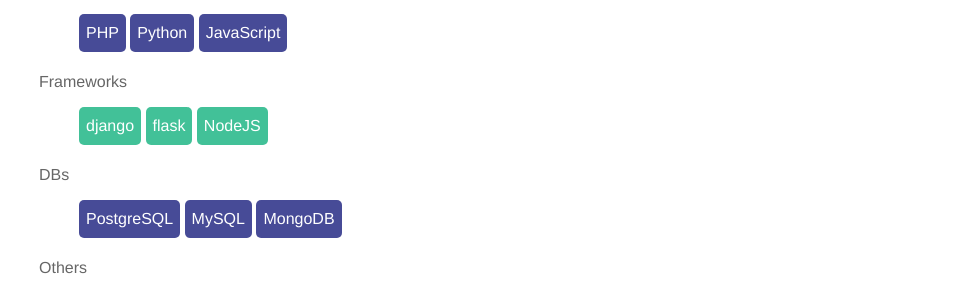
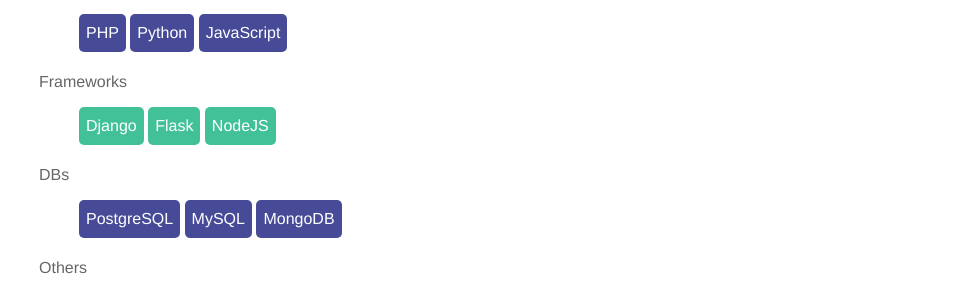
Before and after one commit to pau87x/pau87x.github.io, a Jekyll site: the page built from about.md, in a window 1280 px wide. Shown: the part 644-935 px from the top of the page, without its empty margins (321-1280 px from the left). Built offline with Jekyll 4.4.1, drawn with Linux system fonts in a browser that asks for light colours.

Commit message:
Minimal change

```diff
--- a/about.md
+++ b/about.md
@@ -27,8 +27,8 @@ Languages
 
 Frameworks
     <ul class="skill-list-light">
-        <li>django</li>
-        <li>flask</li>
+        <li>Django</li>
+        <li>Flask</li>
         <li>NodeJS</li>
     </ul>
 
```
